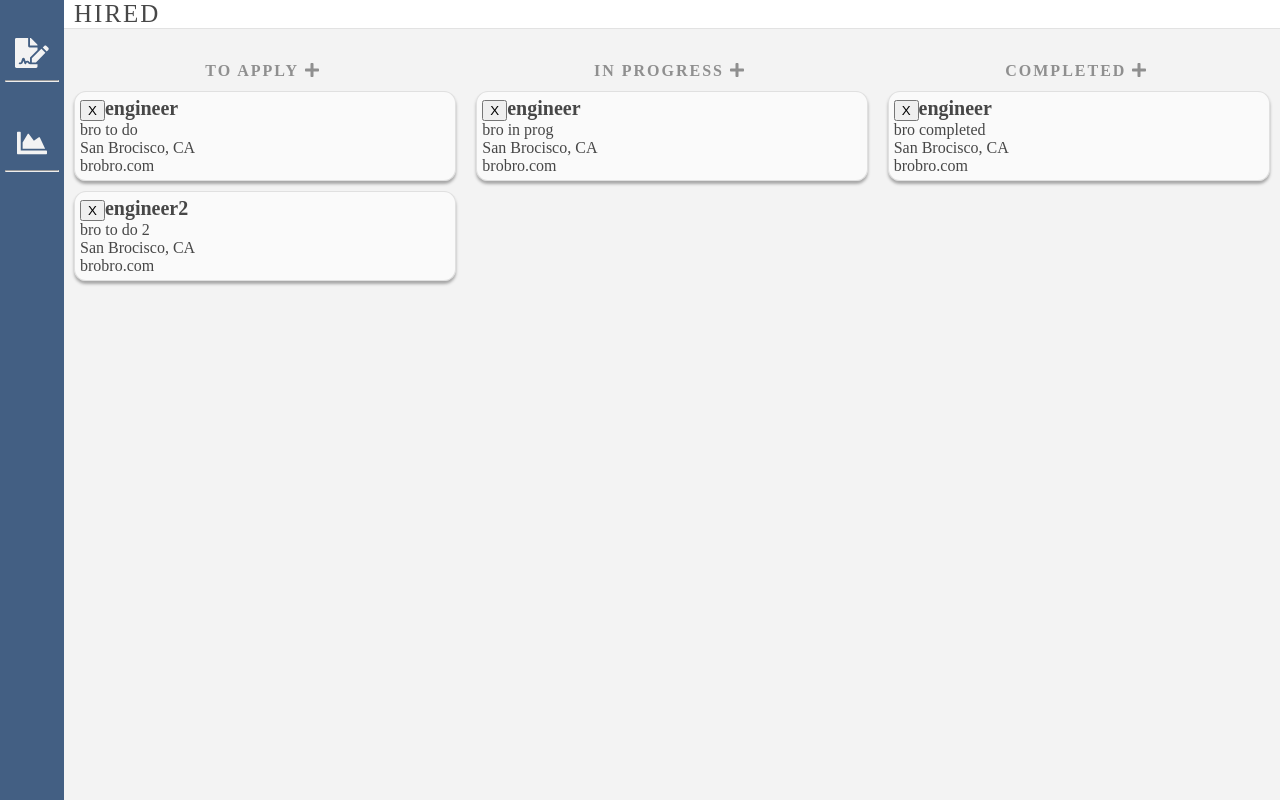
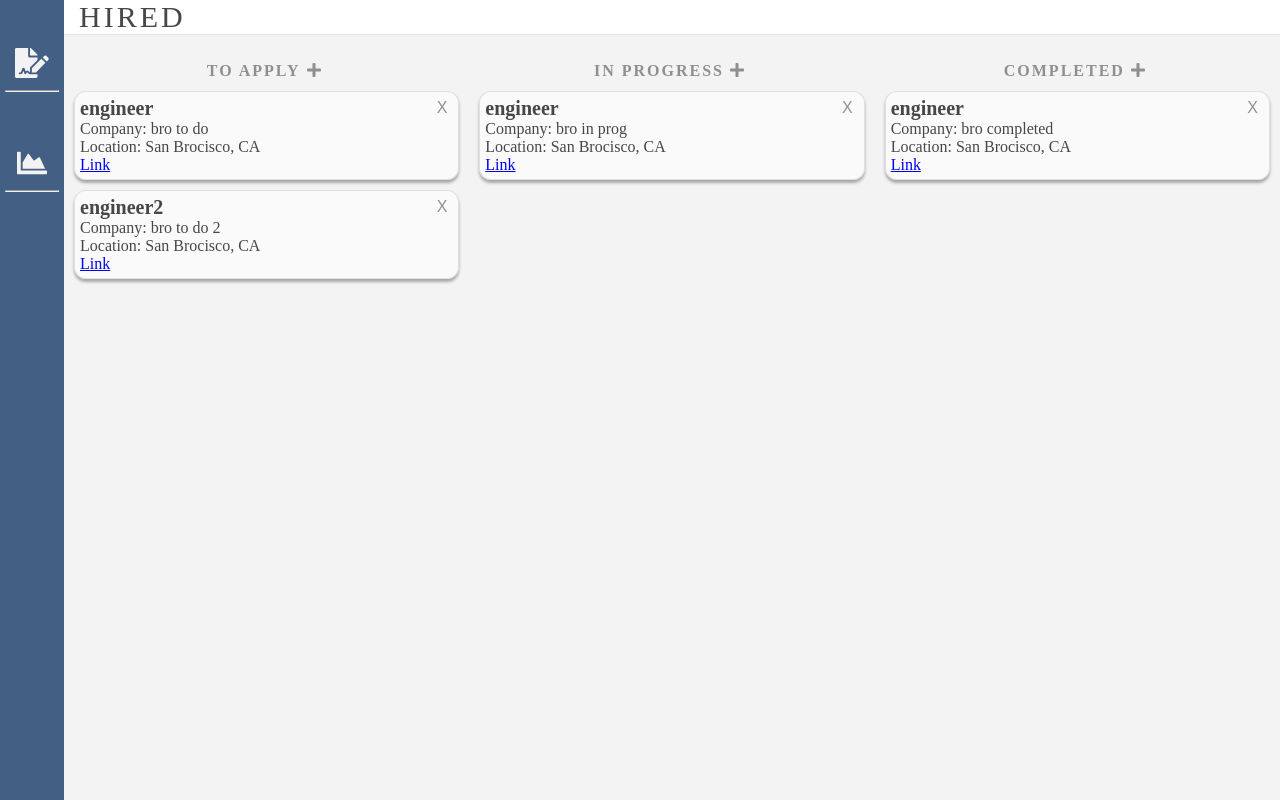
Before and after one commit to jeongle/Hired, a React app: page / in a window 1280 px wide. Built offline with nearby package versions, Linux system fonts and the light colour scheme.

Commit message:
Done with buttons

```diff
--- a/client/main/Job.jsx
+++ b/client/main/Job.jsx
@@ -4,17 +4,21 @@ const Job = (props) => {
   return (
     <div className="Job">
       <div className="title">
-        <button onClick={() => props.removeApp(props.section, props.index)}>X</button>
-        {props.todo.jobTitle}
+        <div>{props.todo.jobTitle}</div>
+        <button
+          className="delete"
+          onClick={() => props.removeApp(props.section, props.index)}>
+          X
+        </button>
       </div>
       <div className="company">
-        {props.todo.company}
+        Company: {props.todo.company}
       </div>
       <div className="location">
-        {props.todo.location}
+        Location: {props.todo.location}
       </div>
       <div className="url">
-        {props.todo.url}
+        <a target="_blank" href={`https://www.${props.todo.url}` }>Link</a>
       </div>
     </div>
   )
--- a/client/main/css/Header.css
+++ b/client/main/css/Header.css
@@ -6,9 +6,9 @@
 }
 
 .logo{
-  padding-left: 10px;
+  padding-left: 15px;
   font-family: futura;
-  letter-spacing: 2px;
+  letter-spacing: 3px;
   color: rgb(71, 71, 71);
-  font-size: 25px;
+  font-size: 30px;
 }
--- a/client/main/css/Job.css
+++ b/client/main/css/Job.css
@@ -1,4 +1,4 @@
-.Job{
+.Job {
   box-shadow: 0 3px 3px #a7a7a7;
   border: 1px solid rgba(201, 201, 201, 0.542);
   display: grid;
@@ -11,7 +11,21 @@
   background-color: rgba(255, 255, 255, 0.542);
 }
 
-.title{
+.title {
   font-size: 20px;
   font-weight: 700;
+  display: grid;
+  grid-template-columns: 50% 50%;
 }
+
+.delete {
+  cursor: pointer;
+  border: none;
+  background-color: inherit;
+  outline: none;
+  opacity: 1;
+  transition: 0.3s;
+  color: rgba(71, 71, 71, 0.582);
+  font-size: 16px;
+  text-align: right;
+}
--- a/client/main/css/Navbar.css
+++ b/client/main/css/Navbar.css
@@ -12,7 +12,7 @@
   height: inherit;
   display: grid;
   grid-template-columns: auto;
-  grid-template-rows: 90px 90px;
+  grid-template-rows: 100px 100px;
   justify-items: center;
   align-items: end;
 
--- a/package.json
+++ b/package.json
@@ -21,6 +21,7 @@
     "@fortawesome/free-solid-svg-icons": "^5.4.1",
     "@fortawesome/react-fontawesome": "^0.1.3",
     "axios": "^0.18.0",
+    "chart.js": "^2.7.3",
     "express": "^4.16.4",
     "i": "^0.3.6",
     "mongodb": "^3.1.8",
```
Also changed, not shown: 1 other file (tests, documents, lock files or other folders).
